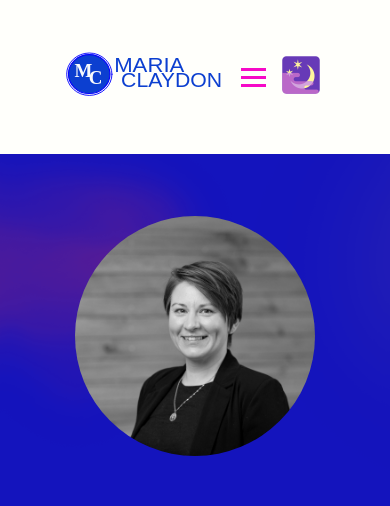
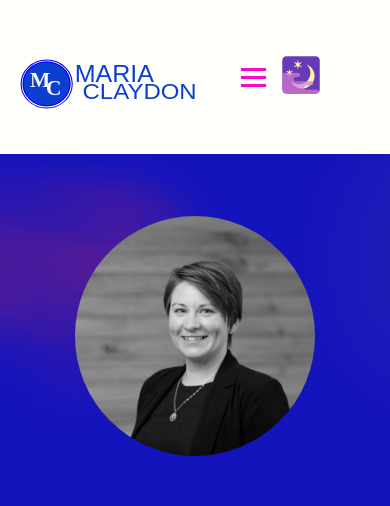
Before and after one commit to mariapetra/mariapetra.github.io, a plain HTML site: page index.html in a window 390 px wide. Shown: the top 506 px of the page. Drawn offline with Linux system fonts and the light colour scheme; a web font is replaced by a local one.

Commit message:
changed padding on nav

```diff
--- a/styles/styles.css
+++ b/styles/styles.css
@@ -637,6 +637,12 @@ address {
         width: auto;
     }
 
+    a.logo,
+    .hamburger,
+    .hamburger.active {
+        margin: 0;
+        padding-left: 10px;
+    }
 }
 
 /* Medium devices (tablets, 768px and up)*/
```
